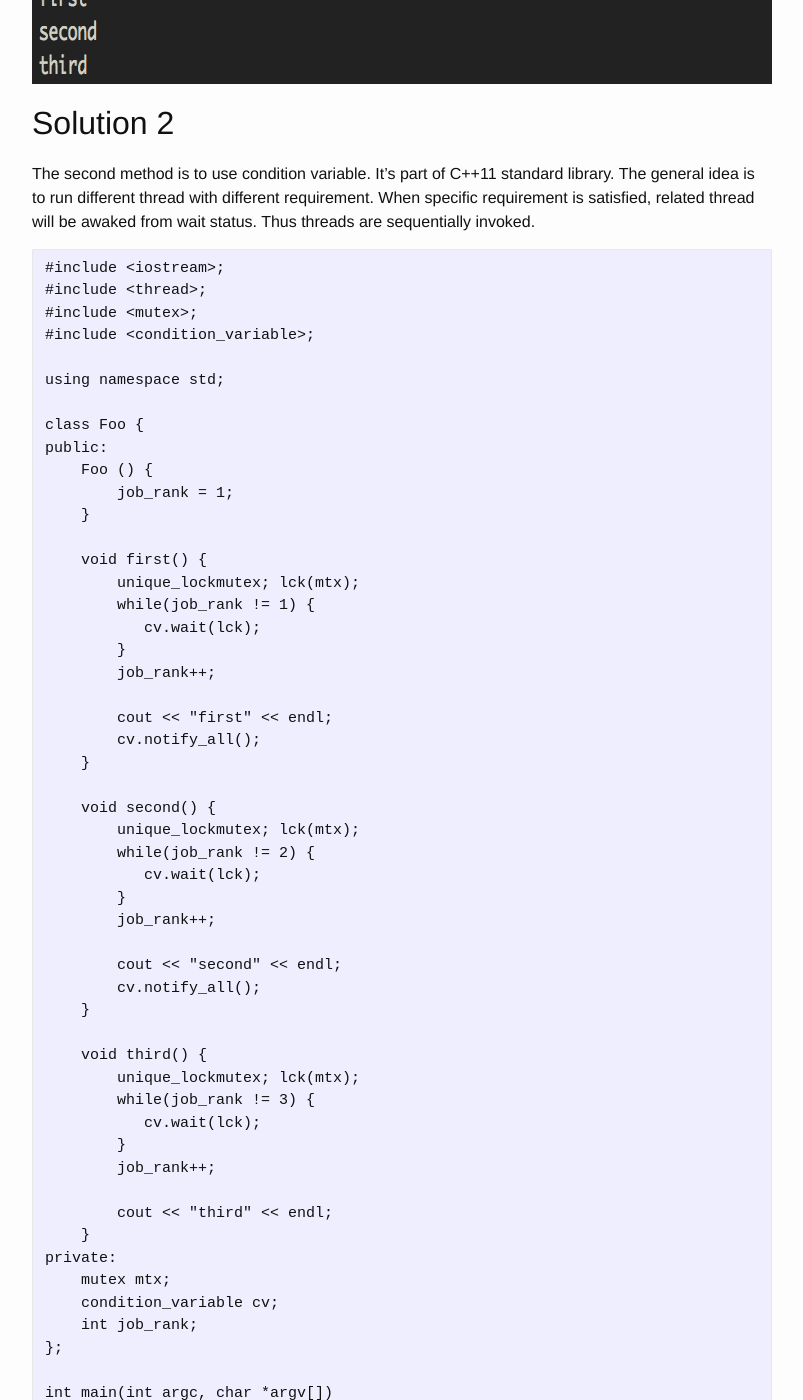
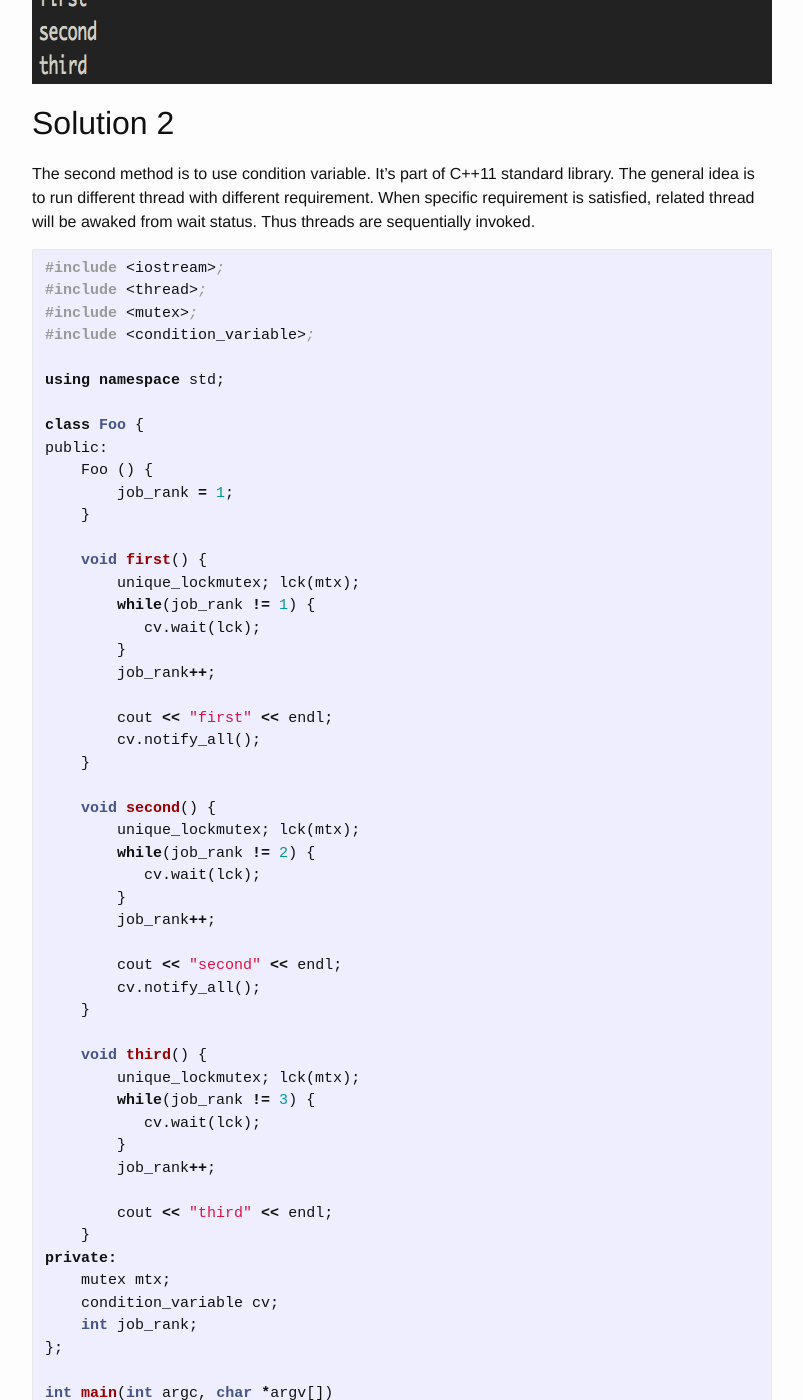
Before and after one commit to kowakowa93/Ulu2005.github.io, a Jekyll site: the page built from _posts/2015-01-10-cracking-the-coding-interview-q165-run-threads-in-sequence.md, in a window 1280 px wide and 1400 px high, scrolled down 2115 px. Shown: the whole window, without its empty margins (238-1041 px from the left). Built offline with Jekyll 4.4.1, drawn with Linux system fonts in a browser that asks for light colours; comment, search, counter and statistics services are not loaded; some of the changed text lies outside the part shown.

Commit message:
Fix fenced code block highlight issue - this is a bug in jekyll

````diff
--- a/_posts/2015-01-10-cracking-the-coding-interview-q165-run-threads-in-sequence.md
+++ b/_posts/2015-01-10-cracking-the-coding-interview-q165-run-threads-in-sequence.md
@@ -21,14 +21,14 @@ With the help of C++11 multi-threading library, this question about running thre
 
 Suppose we have the following code:
 
-```
+~~~c++
 public class Foo {
     public Foo() { ... }
     public void first() { ... }
     public void second() { ... }
     public void third() { ... }
 }
-```
+~~~
 
 The same instance of Foo will be passed to three different threads. Thread A will call first, thread B will call second, and thread C will call third. Design a mechanism to ensure that first is called before second and second is called before third.
 
@@ -40,7 +40,7 @@ The first method is using semaphores. But C++11 multi-threading library doesn&#8
 
 The general idea is to use binary semaphores to invoke specific thread in sequence. The following implementation works well on linux with GCC, but being compiled with Clang on Mac, race condition occurs(Clang warns that sem_init is deprecated, thus semaphores may not be well initialized).
 
-```
+~~~c++
 #include <iostream>;
 #include <thread>;
 #include <mutex>;
@@ -86,7 +86,7 @@ private:
     sem_t sem2;
     sem_t sem3;
 };
-```
+~~~
 
 As the function std::cout is not thread-safe, I used another mutex lock to gain exclusive access.
 
@@ -98,7 +98,7 @@ The program running result:
 
 The second method is to use condition variable. It's part of C++11 standard library. The general idea is to run different thread with different requirement. When specific requirement is satisfied, related thread will be awaked from wait status. Thus threads are sequentially invoked.
 
-```
+~~~c++
 #include <iostream>;
 #include <thread>;
 #include <mutex>;
@@ -163,7 +163,7 @@ int main(int argc, char *argv[])
 
     return 0;
 }
-```
+~~~
 
 The way member functions being passed into threads is tricky. It's slightly different from passing a normal function into a thread.
 
````
